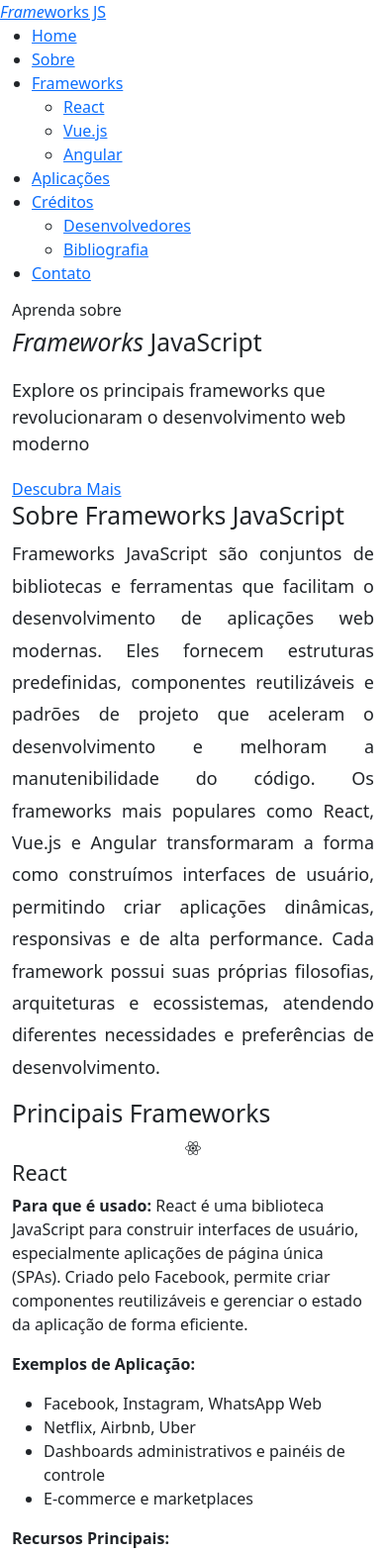
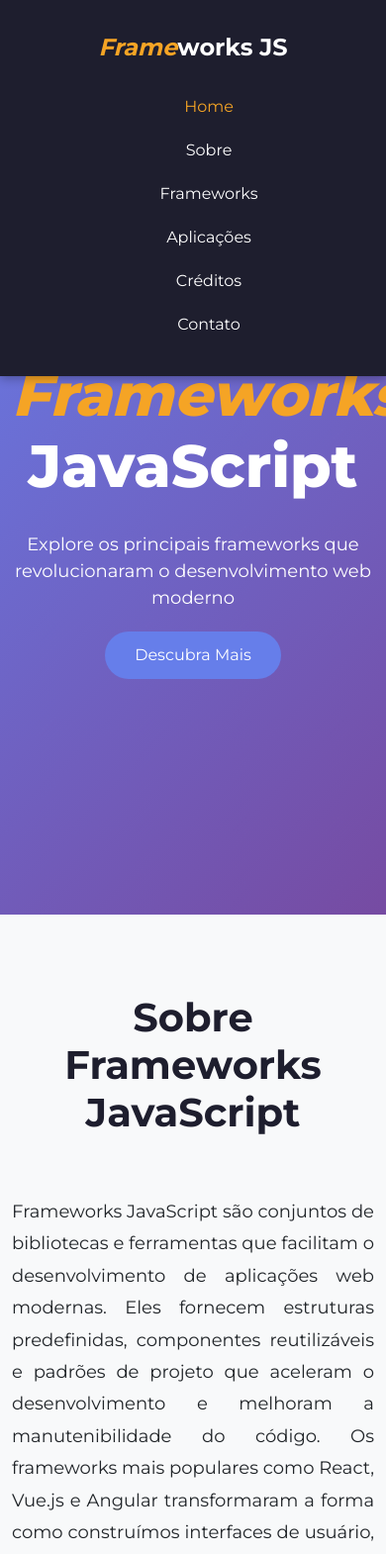
Before and after one commit to drognyte/sites, a plain HTML site: page index.html in a window 390 px wide. Shown: the top 1570 px of the page at 99% size. Drawn offline with nearby package versions, Linux system fonts and the light colour scheme.

Commit message:
Update index.html

```diff
--- a/index.html
+++ b/index.html
@@ -11,6 +11,272 @@
 
   <link href="https://cdn.jsdelivr.net/npm/bootstrap@5.1.3/dist/css/bootstrap.min.css" rel="stylesheet">
   <link rel="stylesheet" href="https://cdnjs.cloudflare.com/ajax/libs/font-awesome/6.0.0/css/all.min.css">
+  <style> * {
+      margin: 0;
+      padding: 0;
+      box-sizing: border-box;
+    }
+
+    body {
+      font-family: 'Montserrat', sans-serif;
+      overflow-x: hidden;
+    }
+
+    .main-header {
+      background: #1e1e2e;
+      padding: 20px 0;
+      position: fixed;
+      width: 100%;
+      top: 0;
+      z-index: 1000;
+      box-shadow: 0 2px 10px rgba(0, 0, 0, 0.3);
+    }
+
+    .logo {
+      float: left;
+      padding: 10px 50px;
+    }
+
+    .logo a {
+      color: #fff;
+      text-decoration: none;
+      font-size: 24px;
+      font-weight: 700;
+    }
+
+    .logo em {
+      color: #f5a425;
+    }
+
+    .main-nav {
+      float: right;
+      padding: 10px 50px;
+    }
+
+    .main-menu {
+      list-style: none;
+      margin: 0;
+    }
+
+    .main-menu li {
+      display: inline-block;
+      position: relative;
+    }
+
+    .main-menu li a {
+      color: #fff;
+      text-decoration: none;
+      padding: 10px 20px;
+      display: block;
+      transition: 0.3s;
+    }
+
+    .main-menu li a:hover,
+    .main-menu li.active a {
+      color: #f5a425;
+    }
+
+    .sub-menu {
+      position: absolute;
+      background: #2a2a3e;
+      min-width: 200px;
+      display: none;
+      list-style: none;
+      padding: 10px 0;
+    }
+
+    .has-submenu:hover .sub-menu {
+      display: block;
+    }
+
+    .sub-menu li {
+      display: block;
+    }
+
+    .sub-menu li a {
+      padding: 10px 20px;
+    }
+
+    .main-banner {
+      background: linear-gradient(135deg, #667eea 0%, #764ba2 100%);
+      min-height: 100vh;
+      display: flex;
+      align-items: center;
+      justify-content: center;
+      text-align: center;
+      color: white;
+      margin-top: 80px;
+    }
+
+    .main-banner h6 {
+      font-size: 20px;
+      font-weight: 300;
+      margin-bottom: 20px;
+    }
+
+    .main-banner h2 {
+      font-size: 60px;
+      font-weight: 800;
+      margin-bottom: 30px;
+    }
+
+    .main-banner em {
+      color: #f5a425;
+    }
+
+    .section {
+      padding: 80px 0;
+    }
+
+    .section-heading {
+      text-align: center;
+      margin-bottom: 60px;
+    }
+
+    .section-heading h2 {
+      font-size: 40px;
+      font-weight: 700;
+      color: #1e1e2e;
+    }
+
+    .framework-card {
+      background: #fff;
+      border-radius: 10px;
+      padding: 30px;
+      margin-bottom: 30px;
+      box-shadow: 0 5px 20px rgba(0, 0, 0, 0.1);
+      transition: 0.3s;
+    }
+
+    .framework-card:hover {
+      transform: translateY(-10px);
+      box-shadow: 0 10px 30px rgba(0, 0, 0, 0.2);
+    }
+
+    .framework-card h4 {
+      color: #667eea;
+      font-weight: 700;
+      margin-bottom: 20px;
+    }
+
+    .framework-card .icon {
+      font-size: 50px;
+      color: #f5a425;
+      margin-bottom: 20px;
+    }
+
+    .btn-custom {
+      background: #667eea;
+      color: white;
+      padding: 12px 30px;
+      border-radius: 30px;
+      text-decoration: none;
+      display: inline-block;
+      transition: 0.3s;
+      border: none;
+    }
+
+    .btn-custom:hover {
+      background: #764ba2;
+      color: white;
+      transform: scale(1.05);
+    }
+
+    .about-section {
+      background: #f8f9fa;
+    }
+
+    .example-item {
+      background: white;
+      padding: 20px;
+      border-radius: 10px;
+      margin-bottom: 20px;
+      border-left: 4px solid #667eea;
+    }
+
+    footer {
+      background: #1e1e2e;
+      color: white;
+      padding: 30px 0;
+      text-align: center;
+    }
+
+    .contact-form {
+      background: white;
+      padding: 40px;
+      border-radius: 10px;
+      box-shadow: 0 5px 20px rgba(0, 0, 0, 0.1);
+    }
+
+    .form-control:focus {
+      border-color: #667eea;
+      box-shadow: 0 0 0 0.2rem rgba(102, 126, 234, 0.25);
+    }
+
+    .error-message {
+      color: #dc3545;
+      font-size: 14px;
+      margin-top: 5px;
+      display: none;
+    }
+
+    .success-message {
+      color: #28a745;
+      font-size: 16px;
+      margin-top: 20px;
+      display: none;
+    }
+
+    @media (max-width: 768px) {
+      .main-nav {
+        float: none;
+        text-align: center;
+        padding: 10px;
+      }
+
+      .logo {
+        float: none;
+        text-align: center;
+      }
+
+      .main-menu li {
+        display: block;
+      }
+    }
+
+    /* Back to top button */
+    #back-to-top {
+      position: fixed;
+      right: 20px;
+      bottom: 30px;
+      width: 48px;
+      height: 48px;
+      background: #667eea;
+      color: #fff;
+      border-radius: 50%;
+      display: flex;
+      align-items: center;
+      justify-content: center;
+      box-shadow: 0 4px 12px rgba(0, 0, 0, 0.2);
+      cursor: pointer;
+      opacity: 0;
+      visibility: hidden;
+      transform: translateY(8px);
+      transition: opacity .25s ease, transform .25s ease, visibility .25s;
+      z-index: 1100;
+    }
+
+    #back-to-top.show {
+      opacity: 1;
+      visibility: visible;
+      transform: translateY(0);
+    }
+
+    #back-to-top:hover {
+      background: #764ba2;
+      transform: translateY(-4px);
+    }
+</style>
 
 </head>
 
```
